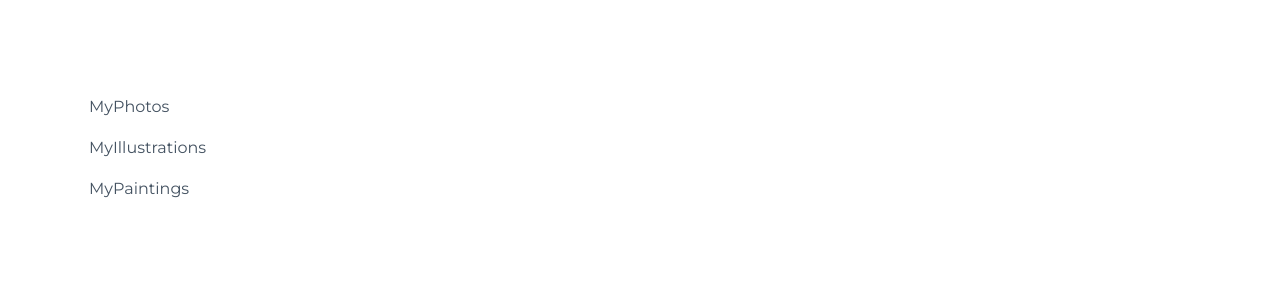
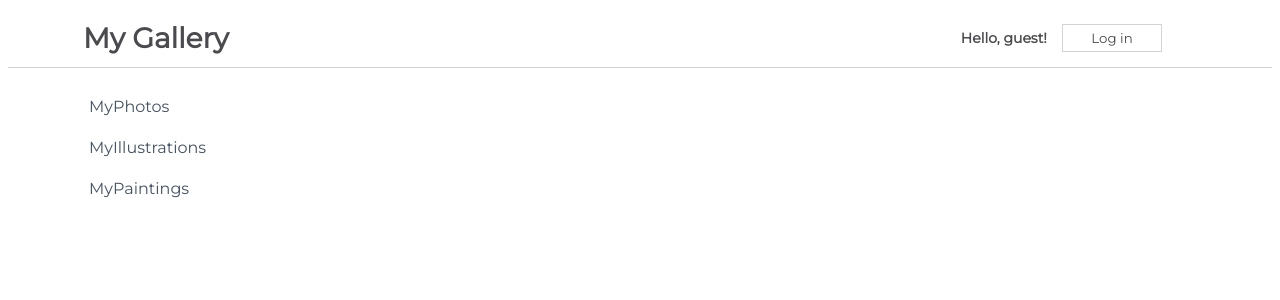
Before and after one commit to isabellaobrien/react-challenge, a React (Create React App) app in the folder my-app/: page / in a window 1280 px wide. Shown: the top 300 px of the page. Built offline with nearby package versions, Linux system fonts and the light colour scheme.

Commit message:
Add Navbar

```diff
--- a/my-app/src/App.js
+++ b/my-app/src/App.js
@@ -1,10 +1,11 @@
 import css from './App.module.css';
 import Sidebar from './components/Sidebar';
-
+import NavBarSimple from './components/NavBarSimple';
 function App() {
   return (
     <div className={css.App}>
       {/* Add your components here */}
+      <NavBarSimple />
       <Sidebar />
     </div>
   );
--- /dev/null
+++ b/my-app/src/components/NavBarSimple.js
@@ -0,0 +1,34 @@
+import React, { Component } from 'react'
+import css from "./css/NavBarSimple.module.css";
+export class NavBarSimple extends Component {
+    constructor(props) {
+        super(props)
+
+        this.state = {
+            message: "Hello, guest!",
+            buttonText: "Log in"
+        }
+    }
+
+    handleClick = () => {
+        this.setState((prevState) => ({
+            message: prevState.message === "Hello, guest!" ? "Welcome back, user!" : "Hello, guest!",
+            buttonText: prevState.buttonText === "Log out" ? "Log in" : "Log out",
+        }), ()=> console.log(this.state.message))
+
+    }
+
+    render() {
+        return (
+        <div className={css.NavBar}>
+            <h1>My Gallery</h1>
+            <div>
+                <span>{this.state.message}</span>
+                <button onClick={() => this.handleClick()}>{this.state.buttonText}</button>
+            </div>
+        </div>
+        )
+    }
+}
+
+export default NavBarSimple
```
